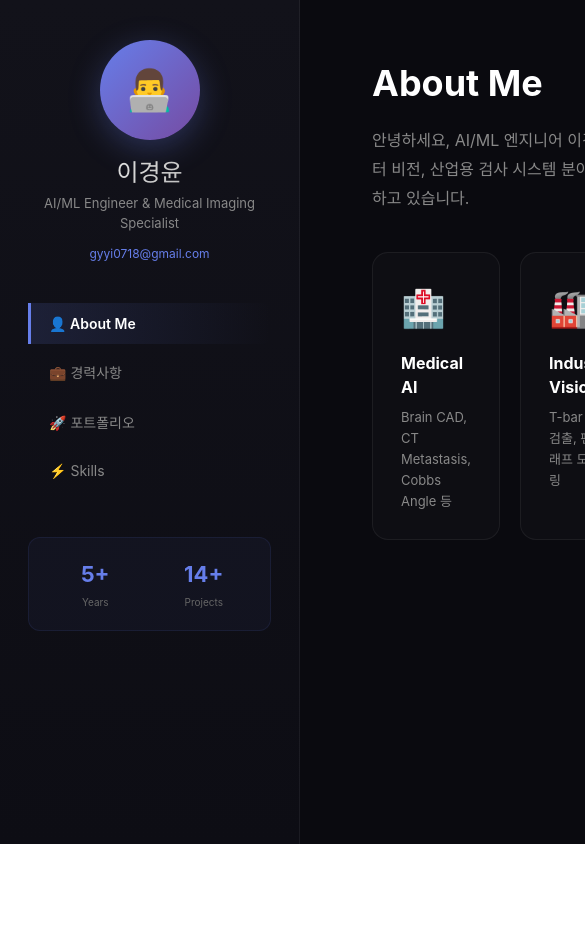
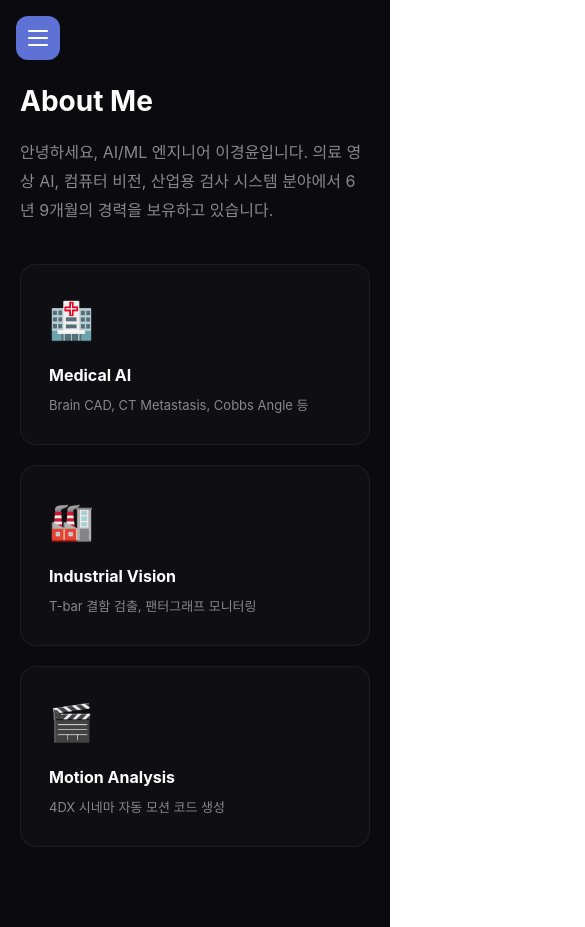
Before and after one commit to gyyi0718/portfolio, a React (Vite) app: page / in a window 390 px wide. Shown: the top 927 px of the page, 585 px wide, since content can reach past the window. Before the commit the page ends 844 px from the top, so only its background shows below. Built offline with nearby package versions, Linux system fonts and the light colour scheme.

Commit message:
모바일 반응형 추가

```diff
--- a/src/App.jsx
+++ b/src/App.jsx
@@ -6,6 +6,7 @@ const Portfolio = () => {
   const [hoveredProject, setHoveredProject] = useState(null);
   const [selectedCategory, setSelectedCategory] = useState('all');
   const [selectedProject, setSelectedProject] = useState(null);
+  const [menuOpen, setMenuOpen] = useState(false);
 
   const personalInfo = {
     name: '이경윤',
@@ -58,7 +59,7 @@ const Portfolio = () => {
     {
       id: 4,
       company: '가천대 길병원 의료기기 R&D센터',
-      role: 'Computer Vision Engineer',
+      role: 'Medical AI Developer',
       period: '2018 - 2020 (1년 9개월)',
       description: 'Cobbs Angle 자동 측정 시스템, 다양한 의료 영상 Annotation 프로그램 개발.',
       tech: ['PyTorch', 'C++', 'MFC', 'ITK', 'VTK', 'Python', 'Web'],
@@ -551,7 +552,7 @@ const Portfolio = () => {
         </div>
 
         {/* Key Metrics */}
-        <div style={{
+        <div className="grid-4" style={{
           display: 'grid',
           gridTemplateColumns: 'repeat(4, 1fr)',
           gap: '20px',
@@ -578,7 +579,7 @@ const Portfolio = () => {
           <h2 style={{ fontSize: '24px', fontWeight: '600', color: '#fff', margin: '0 0 24px' }}>
             주요 기능
           </h2>
-          <div style={{ display: 'grid', gridTemplateColumns: 'repeat(2, 1fr)', gap: '20px' }}>
+          <div className="grid-2" style={{ display: 'grid', gridTemplateColumns: 'repeat(2, 1fr)', gap: '20px' }}>
             {detail.features.map((feature, i) => (
               <div key={i} style={{
                 padding: '24px',
@@ -1227,8 +1228,55 @@ const Portfolio = () => {
       color: '#e0e0e0',
       display: 'flex'
     }}>
+      {/* Mobile Menu Button */}
+      <button
+        className="mobile-menu-btn"
+        onClick={() => setMenuOpen(!menuOpen)}
+        style={{
+          display: 'none',
+          position: 'fixed',
+          top: '16px',
+          left: '16px',
+          zIndex: 1000,
+          width: '44px',
+          height: '44px',
+          borderRadius: '12px',
+          background: 'rgba(102,126,234,0.9)',
+          border: 'none',
+          cursor: 'pointer',
+          flexDirection: 'column',
+          alignItems: 'center',
+          justifyContent: 'center',
+          gap: '5px'
+        }}
+      >
+        <span style={{ width: '20px', height: '2px', background: '#fff', borderRadius: '2px', transition: 'all 0.3s', transform: menuOpen ? 'rotate(45deg) translateY(7px)' : 'none' }} />
+        <span style={{ width: '20px', height: '2px', background: '#fff', borderRadius: '2px', transition: 'all 0.3s', opacity: menuOpen ? 0 : 1 }} />
+        <span style={{ width: '20px', height: '2px', background: '#fff', borderRadius: '2px', transition: 'all 0.3s', transform: menuOpen ? 'rotate(-45deg) translateY(-7px)' : 'none' }} />
+      </button>
+
+      {/* Mobile Overlay */}
+      {menuOpen && (
+        <div
+          className="mobile-overlay"
+          onClick={() => setMenuOpen(false)}
+          style={{
+            display: 'none',
+            position: 'fixed',
+            top: 0,
+            left: 0,
+            right: 0,
+            bottom: 0,
+            background: 'rgba(0,0,0,0.7)',
+            zIndex: 998
+          }}
+        />
+      )}
+
       {/* Left Sidebar */}
-      <aside style={{
+      <aside
+        className={`sidebar ${menuOpen ? 'open' : ''}`}
+        style={{
           width: '300px',
           minHeight: '100vh',
           background: 'linear-gradient(180deg, #12121a 0%, #0d0d14 100%)',
@@ -1237,8 +1285,11 @@ const Portfolio = () => {
           position: 'fixed',
           left: 0,
           top: 0,
-        overflowY: 'auto'
-      }}>
+          overflowY: 'auto',
+          zIndex: 999,
+          transition: 'transform 0.3s ease'
+        }}
+      >
         {/* Profile */}
         <div style={{ textAlign: 'center', marginBottom: '40px' }}>
           <div style={{
@@ -1278,7 +1329,7 @@ const Portfolio = () => {
           {['about', 'career', 'projects', 'skills'].map((section) => (
             <button
               key={section}
-              onClick={() => { setActiveSection(section); setSelectedProject(null); }}
+              onClick={() => { setActiveSection(section); setSelectedProject(null); setMenuOpen(false); }}
               style={{
                 width: '100%',
                 padding: '12px 18px',
@@ -1314,7 +1365,7 @@ const Portfolio = () => {
         }}>
           <div style={{ display: 'grid', gridTemplateColumns: '1fr 1fr', gap: '16px', textAlign: 'center' }}>
             <div>
-              <p style={{ fontSize: '22px', fontWeight: '700', color: '#667eea', margin: 0 }}>5+</p>
+              <p style={{ fontSize: '22px', fontWeight: '700', color: '#667eea', margin: 0 }}>6+</p>
               <p style={{ fontSize: '10px', color: '#666', margin: '4px 0 0' }}>Years</p>
             </div>
             <div>
@@ -1326,11 +1377,14 @@ const Portfolio = () => {
       </aside>
 
       {/* Main Content */}
-      <main style={{
+      <main
+        className="main-content"
+        style={{
           marginLeft: '300px',
           flex: 1,
           padding: '56px 72px'
-      }}>
+        }}
+      >
         {/* Show Project Detail if selected */}
         {selectedProject ? (
           <ProjectDetail projectId={selectedProject} />
@@ -1346,7 +1400,7 @@ const Portfolio = () => {
                   안녕하세요, AI/ML 엔지니어 이경윤입니다. 의료 영상 AI, 컴퓨터 비전, 산업용 검사 시스템 분야에서 6년 9개월의 경력을 보유하고 있습니다.
                 </p>
 
-                <div style={{ display: 'grid', gridTemplateColumns: 'repeat(3, 1fr)', gap: '20px', marginBottom: '40px' }}>
+                <div className="grid-3" style={{ display: 'grid', gridTemplateColumns: 'repeat(3, 1fr)', gap: '20px', marginBottom: '40px' }}>
                   {[
                     { icon: '🏥', title: 'Medical AI', desc: 'Brain CAD, CT Metastasis, Cobbs Angle 등' },
                     { icon: '🏭', title: 'Industrial Vision', desc: 'T-bar 결함 검출, 팬터그래프 모니터링' },
@@ -1492,7 +1546,7 @@ const Portfolio = () => {
                 </div>
 
                 {/* Projects Grid */}
-                <div style={{ display: 'grid', gridTemplateColumns: 'repeat(2, 1fr)', gap: '20px' }}>
+                <div className="grid-2" style={{ display: 'grid', gridTemplateColumns: 'repeat(2, 1fr)', gap: '20px' }}>
                   {filteredProjects.map((project) => (
                     <div
                       key={project.id}
@@ -1624,6 +1678,56 @@ const Portfolio = () => {
         ::-webkit-scrollbar { width: 8px; }
         ::-webkit-scrollbar-track { background: #0a0a0f; }
         ::-webkit-scrollbar-thumb { background: #333; border-radius: 4px; }
+
+        @media (max-width: 1024px) {
+          .main-content {
+            padding: 40px 40px !important;
+          }
+          .grid-4 {
+            grid-template-columns: repeat(2, 1fr) !important;
+          }
+        }
+
+        @media (max-width: 768px) {
+          .mobile-menu-btn {
+            display: flex !important;
+          }
+
+          .mobile-overlay {
+            display: block !important;
+          }
+
+          .sidebar {
+            transform: translateX(-100%);
+            width: 280px !important;
+            padding: 80px 24px 40px !important;
+          }
+
+          .sidebar.open {
+            transform: translateX(0);
+          }
+
+          .main-content {
+            margin-left: 0 !important;
+            padding: 80px 20px 40px !important;
+          }
+
+          .main-content h2 {
+            font-size: 28px !important;
+          }
+
+          .main-content h1 {
+            font-size: 28px !important;
+          }
+
+          .grid-2, .grid-3, .grid-4 {
+            grid-template-columns: 1fr !important;
+          }
+
+          .recharts-wrapper {
+            font-size: 10px;
+          }
+        }
       `}</style>
     </div>
   );
```
Also changed, not shown: package.json (+13 -1 lines). Lines whose indentation alone changed are shown as unchanged.
